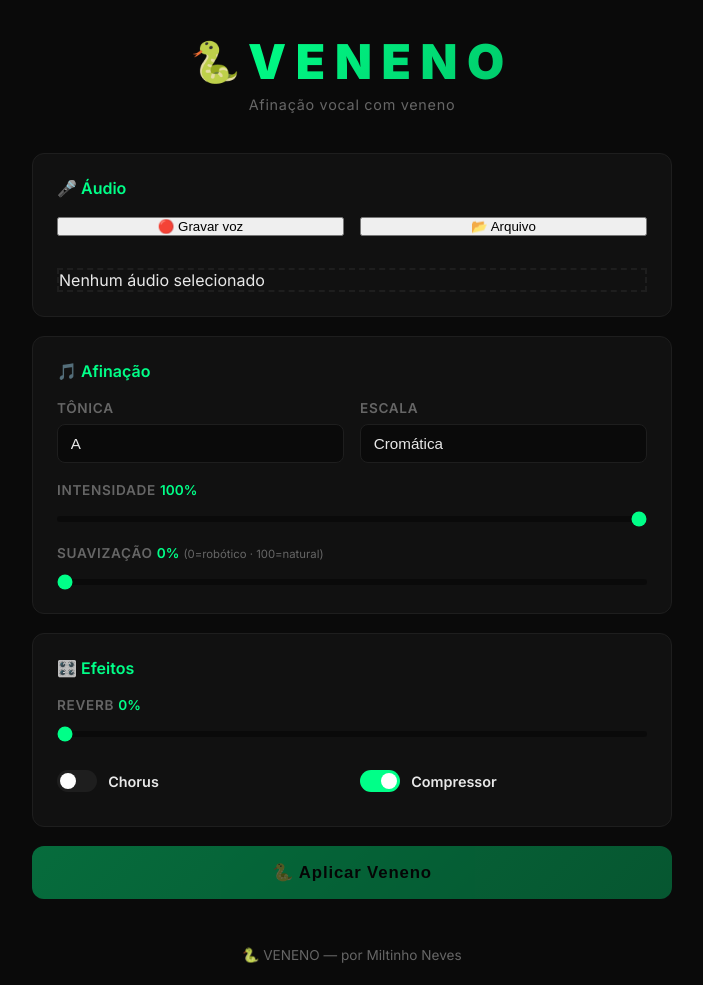
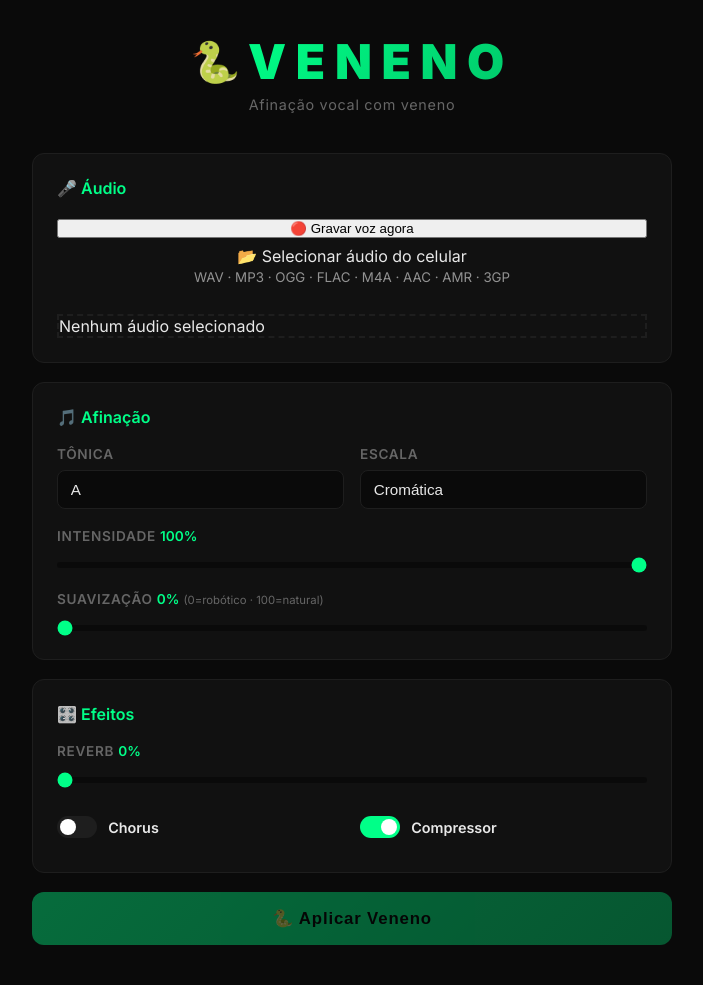
Before and after one commit to Milltinhonevves/Veneno, a Flask app: page / in a window 1280 px wide. Shown: the top 985 px of the page, without its empty margins (288-991 px from the left). Before the commit the page ends 963 px from the top, so only its background shows below. Run offline with Flask 3, Linux system fonts and the light colour scheme; some libraries are stand-ins or nearby versions.

Commit message:
Fix: suporte OPPO e todos formatos de audio

```diff
--- a/templates/index.html
+++ b/templates/index.html
@@ -27,26 +27,29 @@
     <main>
       <form id="form-veneno" enctype="multipart/form-data">
 
-        <!-- Gravação ou Upload -->
+        <!-- Áudio -->
         <div class="card">
           <h2>🎤 Áudio</h2>
 
-          <div class="row-2" style="margin-bottom:12px">
-            <button type="button" id="btn-gravar" class="btn-sec">🔴 Gravar voz</button>
-            <button type="button" id="btn-parar-gravacao" class="btn-sec btn-danger" hidden>⏹ Parar</button>
-            <button type="button" onclick="document.getElementById('audio-input').click()" class="btn-sec">📂 Arquivo</button>
-          </div>
+          <button type="button" id="btn-gravar" class="btn-sec" style="width:100%;margin-bottom:8px">🔴 Gravar voz agora</button>
+          <button type="button" id="btn-parar-gravacao" class="btn-sec btn-danger" hidden style="width:100%;margin-bottom:8px">⏹ Parar gravação</button>
 
-          <p id="status-gravacao" style="font-size:0.85rem;color:#b400ff;min-height:20px"></p>
+          <label for="audio-input">
+            <div class="btn-sec" style="width:100%;text-align:center;cursor:pointer;margin-bottom:8px">
+              📂 Selecionar áudio do celular<br>
+              <small style="opacity:0.6">WAV · MP3 · OGG · FLAC · M4A · AAC · AMR · 3GP</small>
+            </div>
+          </label>
+          <input type="file" id="audio-input" name="audio"
+            accept=".wav,.mp3,.ogg,.flac,.m4a,.aac,.amr,.3gp,audio/*" hidden />
 
-          <input type="file" id="audio-input" name="audio" accept=".wav,.mp3,.ogg,.flac,.m4a" hidden />
+          <p id="status-gravacao" style="font-size:0.9rem;color:#b400ff;min-height:20px;text-align:center"></p>
 
           <div id="upload-area" class="upload-area">
             <span id="upload-texto">Nenhum áudio selecionado</span>
           </div>
 
-          <button type="button" id="btn-reusar" class="btn-sec" hidden
-            onclick="document.getElementById('status-gravacao').textContent='♻️ Usando o mesmo áudio!'; document.getElementById('btn-processar').disabled=false;">
+          <button type="button" id="btn-reusar" class="btn-sec" hidden style="width:100%;margin-top:8px">
             ♻️ Reusar mesmo áudio
           </button>
         </div>
```
